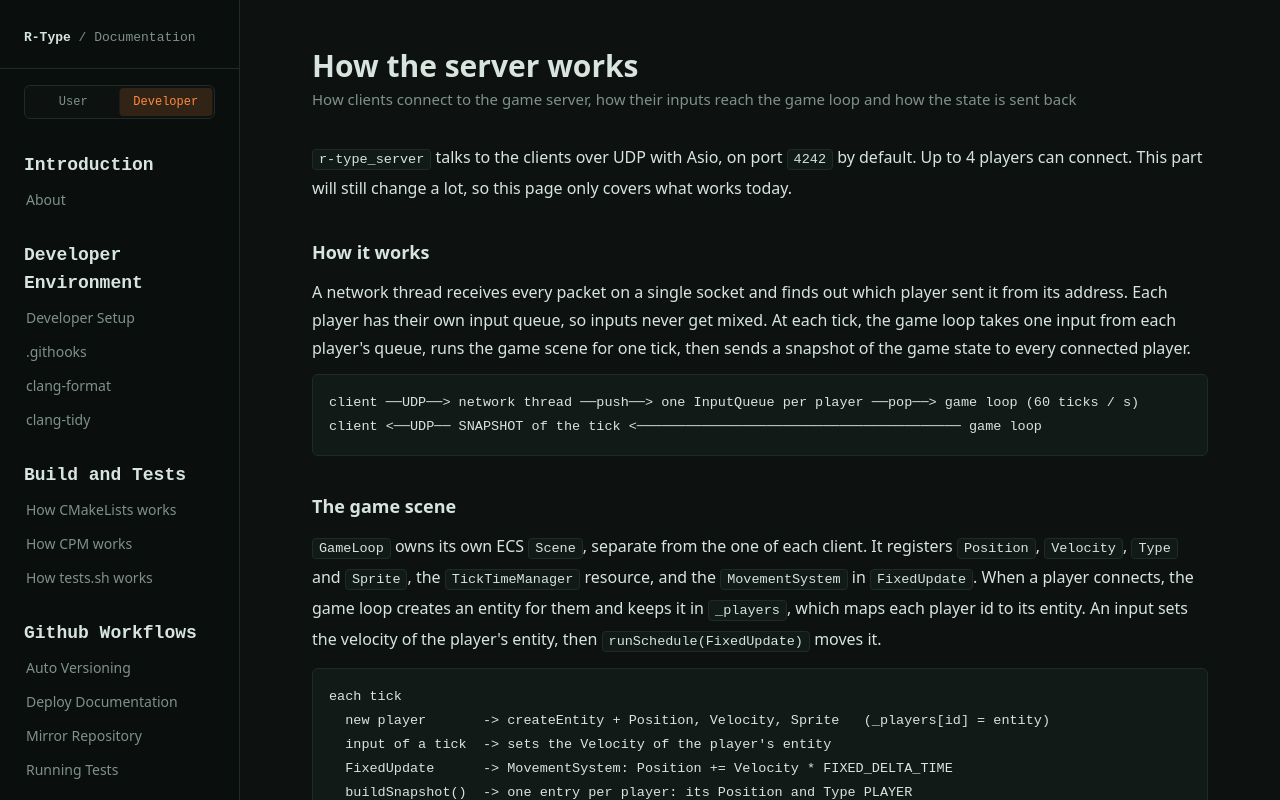
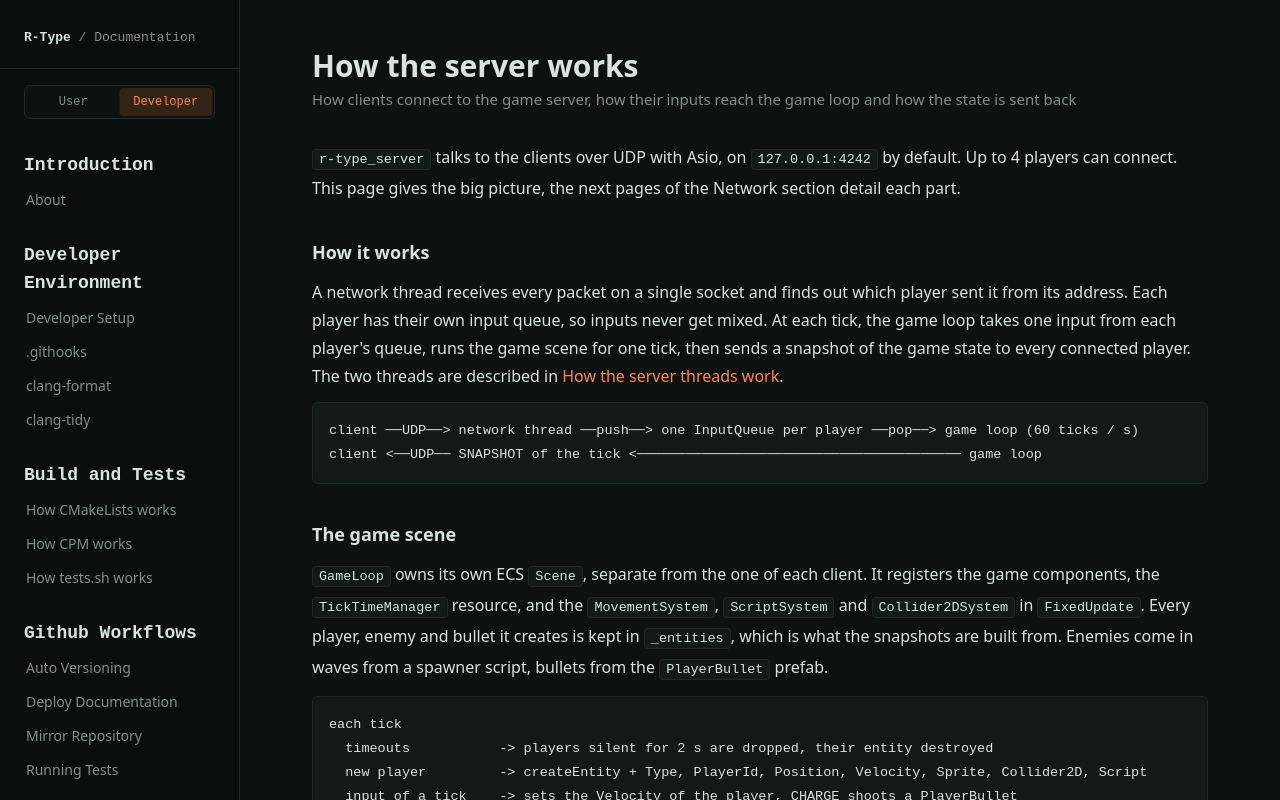
Before and after one commit to Yoyott29/R-Type, a SvelteKit app in the folder Documentation/R-Type/: page /developer/udp-server in a window 1280 px wide. Built offline with nearby package versions, Linux system fonts and the light colour scheme.

Commit message:
[A.PI] [dev] Feat: updated the server documentation page and linked it to the network pages

```diff
--- a/Documentation/R-Type/src/routes/developer/udp-server/+page.svelte
+++ b/Documentation/R-Type/src/routes/developer/udp-server/+page.svelte
@@ -3,29 +3,22 @@
 client <──UDP── SNAPSHOT of the tick <──────────────────────────────────────── game loop`;
 
 	const sceneExample = `each tick
-  new player       -> createEntity + Position, Velocity, Sprite   (_players[id] = entity)
-  input of a tick  -> sets the Velocity of the player's entity
-  FixedUpdate      -> MovementSystem: Position += Velocity * FIXED_DELTA_TIME
-  buildSnapshot()  -> one entry per player: its Position and Type PLAYER`;
+  timeouts           -> players silent for 2 s are dropped, their entity destroyed
+  new player         -> createEntity + Type, PlayerId, Position, Velocity, Sprite, Collider2D, Script
+  input of a tick    -> sets the Velocity of the player, CHARGE shoots a PlayerBullet
+  FixedUpdate        -> MovementSystem, ScriptSystem (enemy spawner, off-screen), Collider2DSystem
+  flushDestroyQueue  -> entities destroyed during the tick are removed
+  buildSnapshot()    -> Position and Type of every player, enemy and bullet`;
 
 	const connectExample =`client                                server
   [CONNECT, version] ──────────────────>  known version and a free slot?
                      <──────────────────  [CONNECT_ACCEPT, playerId]   (0 to 3)
                      <──────────────────  [CONNECT_REJECT, reason]     (otherwise)`;
 
-	const packetExample = `CONNECT         0x10   [0x10, version]                                   2 bytes    client -> server
-INPUT           0x30   [0x30, tick (u32), keys, lastSnapshotTick (u32)]  10 bytes   client -> server
-CONNECT_ACCEPT  0x90   [0x90, playerId]                                  2 bytes    server -> client
-CONNECT_REJECT  0x91   [0x91, reason]                                    2 bytes    server -> client
-SNAPSHOT        0xC0   [0xC0, tick (u32), count (u16), entities...]      7 + 9 per entity
-
-entity   [x (f32), y (f32), type (u8)]
-keys     UP = 0x01, DOWN = 0x02, LEFT = 0x04, RIGHT = 0x08, CHARGE = 0x10
-reason   SERVER_FULL = 0x01, WRONG_VERSION = 0x02, NOT_CONNECTED = 0x04`;
-
-	const runExample = `./r-type_server          # port 4242
-./r-type_server 5000     # any port from 1 to 65535
-./r-type_client          # connects to 127.0.0.1:4242`;
+	const runExample = `./r-type_server                    # 127.0.0.1:4242
+./r-type_server 5000               # 127.0.0.1:5000
+./r-type_server 192.168.0.39 4444  # a given ip and port, to play from other machines
+./r-type_client                    # connects to 127.0.0.1:4242`;
 
 	const sendExample = `# CONNECT with protocol version 1, prints the reply
 printf '\\x10\\x01' | nc -u -w1 127.0.0.1 4242 | od -An -tx1
@@ -35,8 +28,11 @@ printf '\\x10\\x01' | nc -u -w1 127.0.0.1 4242 | od -An -tx1
 printf '\\x30\\x00\\x00\\x00\\x01\\x05\\x00\\x00\\x00\\x00' | nc -u -w1 127.0.0.1 4242 | od -An -tx1
  91 04    → CONNECT_REJECT, NOT_CONNECTED`;
 
-	const outputExample = `Server listening on port : 4242
-Player 0 connected: 127.0.0.1:51391`;
+	const outputExample = `Server listening on ip : 127.0.0.1
+Server listening on port : 4242
+Player 0 connected: 127.0.0.1:51391
+Player 0 timed out
+Closing server`;
 </script>
 
 <svelte:head>
@@ -61,9 +57,9 @@ Player 0 connected: 127.0.0.1:51391`;
 </p>
 
 <p class="max-w-[100ch] leading-7">
-	{@render c('r-type_server')} talks to the clients over UDP with Asio, on port
-	{@render c('4242')} by default. Up to 4 players can connect. This part will still change a lot,
-	so this page only covers what works today.
+	{@render c('r-type_server')} talks to the clients over UDP with Asio, on
+	{@render c('127.0.0.1:4242')} by default. Up to 4 players can connect. This page gives the big
+	picture, the next pages of the Network section detail each part.
 </p>
 
 <h2 class="mt-9 text-lg font-semibold">How it works</h2>
@@ -71,19 +67,19 @@ Player 0 connected: 127.0.0.1:51391`;
 	A network thread receives every packet on a single socket and finds out which player sent it from
 	its address. Each player has their own input queue, so inputs never get mixed. At each tick, the
 	game loop takes one input from each player's queue, runs the game scene for one tick, then sends a
-	snapshot of the game state to every connected player.
+	snapshot of the game state to every connected player. The two threads are described in
+	<a href="/developer/network-threads" class="text-[#ff8a3d] hover:underline">How the server threads work</a>.
 </p>
 {@render code(flowExample)}
 
 <h2 class="mt-9 text-lg font-semibold">The game scene</h2>
 <p class="mt-3 max-w-[100ch] leading-7">
 	{@render c('GameLoop')} owns its own ECS {@render c('Scene')}, separate from the one of each
-	client. It registers {@render c('Position')}, {@render c('Velocity')}, {@render c('Type')} and
-	{@render c('Sprite')}, the {@render c('TickTimeManager')} resource, and the
-	{@render c('MovementSystem')} in {@render c('FixedUpdate')}. When a player connects, the game loop
-	creates an entity for them and keeps it in {@render c('_players')}, which maps each player id to
-	its entity. An input sets the velocity of the player's entity, then
-	{@render c('runSchedule(FixedUpdate)')} moves it.
+	client. It registers the game components, the {@render c('TickTimeManager')} resource, and the
+	{@render c('MovementSystem')}, {@render c('ScriptSystem')} and {@render c('Collider2DSystem')}
+	in {@render c('FixedUpdate')}. Every player, enemy and bullet it creates is kept in
+	{@render c('_entities')}, which is what the snapshots are built from. Enemies come in waves from
+	a spawner script, bullets from the {@render c('PlayerBullet')} prefab.
 </p>
 {@render code(sceneExample)}
 
@@ -91,39 +87,34 @@ Player 0 connected: 127.0.0.1:51391`;
 <p class="mt-3 max-w-[100ch] leading-7">
 	A client must send {@render c('CONNECT')} before anything else. The server checks the protocol
 	version, gives the client the smallest free player id and replies. Any other message from an
-	address that is not connected is refused with {@render c('NOT_CONNECTED')}. If the client sends
-	{@render c('CONNECT')} again because the reply got lost, it gets the same id back. The client
-	sends {@render c('CONNECT')} again every few moments until it is accepted, then starts sending
-	its inputs every frame.
+	address that is not connected is refused with {@render c('NOT_CONNECTED')}. The details are in
+	<a href="/developer/network-connection" class="text-[#ff8a3d] hover:underline">How connecting works</a>.
 </p>
 {@render code(connectExample)}
 
 <h2 class="mt-9 text-lg font-semibold">The packets</h2>
 <p class="mt-3 max-w-[100ch] leading-7">
 	The format is shared by the client and the server in
-	{@render c('src/common/rtype_protocol.hpp')}. The first byte is the message type: bit 7 is the
-	direction (0 from the client, 1 from the server). Numbers bigger than one byte are sent in
-	big-endian with {@render c('writeValue')} and {@render c('readValue')}. These messages are
-	handled today:
-</p>
-{@render code(packetExample)}
-<p class="mt-3 max-w-[100ch] leading-7">
-	The file also defines the next messages ({@render c('DISCONNECT')}, {@render c('GAME_START')},
-	{@render c('DELTA')}...), which the server does not handle yet.
+	{@render c('src/common/rtype_protocol.hpp')}: {@render c('CONNECT')},
+	{@render c('DISCONNECT')} and {@render c('INPUT')} from the client,
+	{@render c('CONNECT_ACCEPT')}, {@render c('CONNECT_REJECT')}, {@render c('PLAYER_LEFT')} and
+	{@render c('SNAPSHOT')} from the server. Every packet is described byte by byte in
+	<a href="/developer/network-protocol" class="text-[#ff8a3d] hover:underline">How the protocol works</a>.
 </p>
 
 <h2 class="mt-9 text-lg font-semibold">Snapshots</h2>
 <p class="mt-3 max-w-[100ch] leading-7">
-	{@render c('GameLoop::buildSnapshot')} reads the {@render c('Position')} of every player entity
-	in the scene. {@render c('Network::sendSnapshot')} keeps the last 64 snapshots in a history and
-	sends the entities of the tick to every player. If they do not fit in one 1024 bytes packet, they are split
-	into several packets with the same tick. The client rebuilds its scene from each snapshot it
-	receives and sends the last tick it got back in its next {@render c('INPUT')}.
+	{@render c('GameLoop::buildSnapshot')} reads the {@render c('Position')} and
+	{@render c('Type')} of every entity in {@render c('_entities')}.
+	{@render c('Network::sendSnapshot')} keeps the last 64 snapshots in a history and sends the
+	entities of the tick to every player. If they do not fit in one 1024 bytes packet, they are split
+	into several packets with the same tick. The client shows the newest tick it received, see
+	<a href="/developer/network-snapshots" class="text-[#ff8a3d] hover:underline">How snapshots work</a>.
 </p>
 
 <h2 class="mt-9 text-lg font-semibold">Testing it</h2>
 <p class="mt-3 max-w-[100ch] leading-7">
-	Start the server from the repository root, with an optional port:
+	Start the server from the repository root, with an optional ip and port:
 </p>
 {@render code(runExample)}
 <p class="mt-3 max-w-[100ch] leading-7">
@@ -132,27 +123,34 @@ Player 0 connected: 127.0.0.1:51391`;
 	time:
 </p>
 {@render code(sendExample)}
-<p class="mt-3 max-w-[100ch] leading-7">The server logs each connection:</p>
+<p class="mt-3 max-w-[100ch] leading-7">The server logs what happens:</p>
 {@render code(outputExample)}
+<p class="mt-3 max-w-[100ch] leading-7">
+	{@render c('tests/tests.sh')} runs about a hundred of these checks automatically, see
+	<a href="/developer/tests-sh" class="text-[#ff8a3d] hover:underline">How tests.sh works</a>.
+</p>
 
 <h2 class="mt-9 text-lg font-semibold">Good to know</h2>
 <ul class="mt-3 max-w-[100ch] list-disc space-y-1.5 pl-5 leading-7">
 	<li>
-		Only the players are sent in the snapshot for now, all with the {@render c('PLAYER')} type.
-		The client picks the sprite to draw from that type, so the {@render c('Sprite')} of the server
-		is never sent.
+		The client picks the sprite to draw from the {@render c('Type')} of each entity, so the
+		{@render c('Sprite')} of the server is never sent.
 	</li>
 	<li>
 		The server and the clients have separate scenes, so their entity ids do not match. A network
 		id will be needed to sync them.
 	</li>
 	<li>
-		The server only reads the keys of an {@render c('INPUT')}: the tick and the snapshot
-		acknowledgement are not used yet.
+		Players leave with {@render c('DISCONNECT')}, after 2 seconds of silence, or when they are hit,
+		see
+		<a href="/developer/network-disconnect" class="text-[#ff8a3d] hover:underline">How disconnects and timeouts work</a>.
 	</li>
-	<li>Players are never removed yet: there is no disconnect or timeout.</li>
 	<li>
 		Press Ctrl+C (SIGINT) or send SIGTERM to stop the server cleanly. It does not read stdin, so
 		it can run under nohup, docker or CI.
 	</li>
+	<li>
+		With no ip, the server only accepts clients from the same machine. Give the ip of the machine
+		to accept players from other computers.
+	</li>
 </ul>
```
